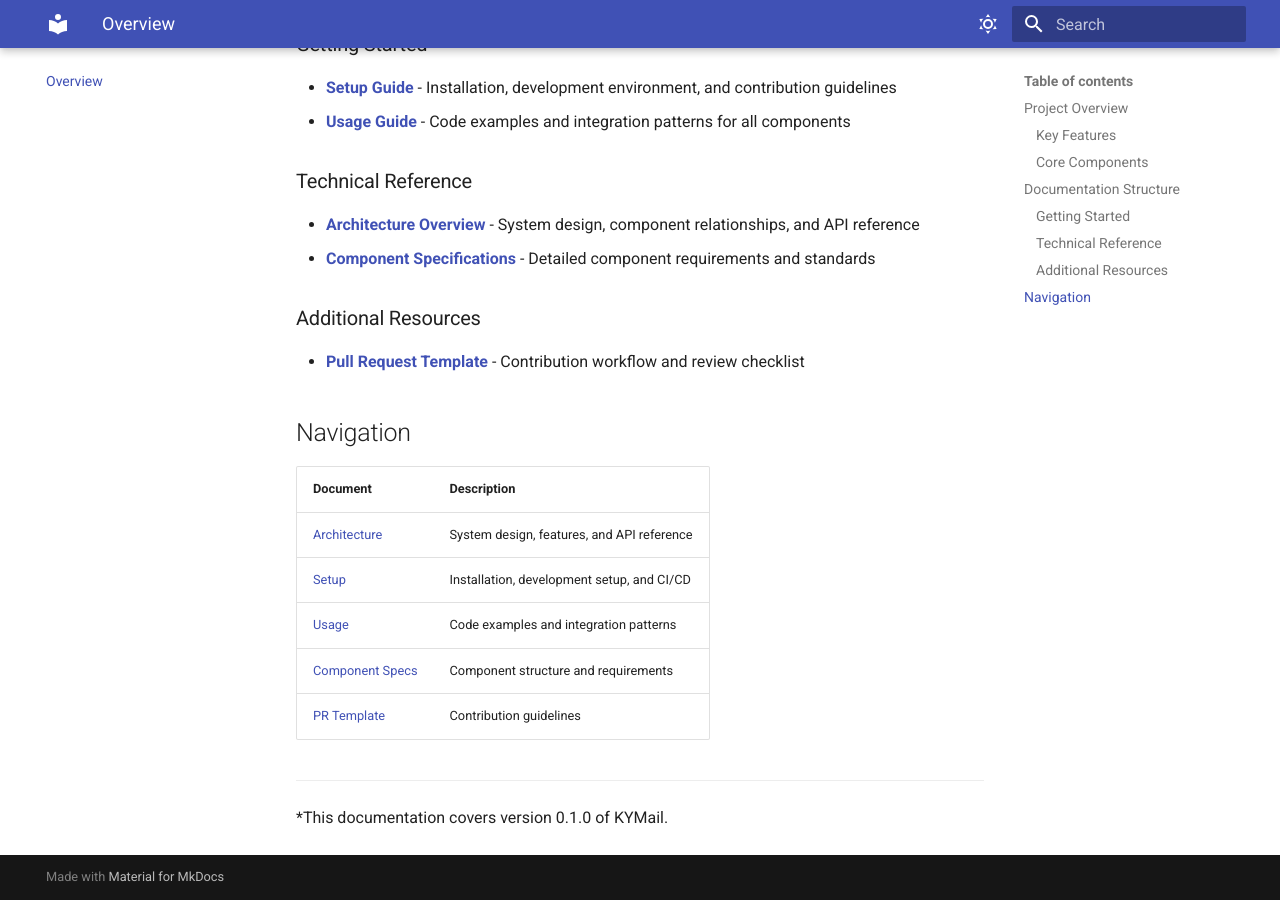
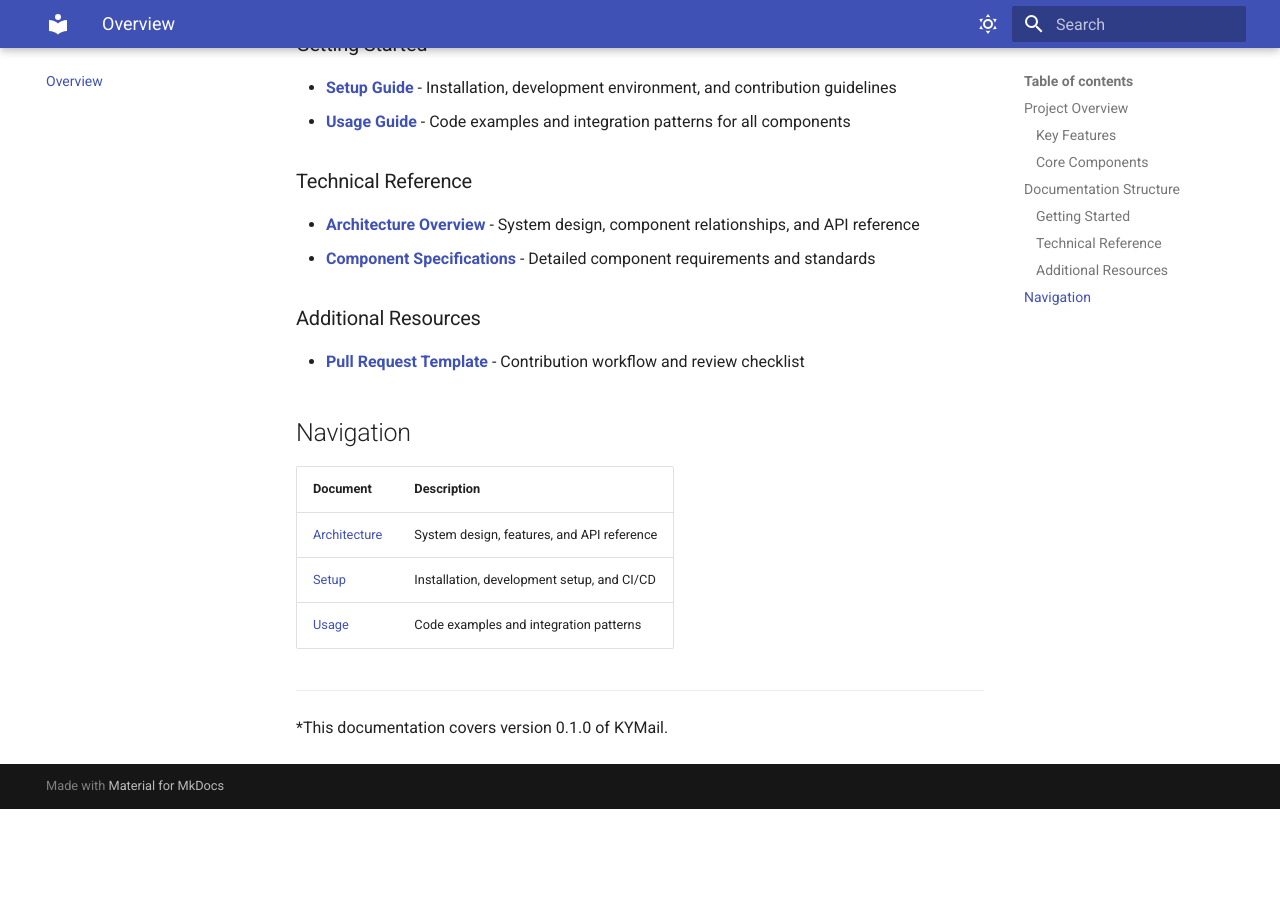
Before and after one commit to amoghkr1shna/ak12141-Email-Client, an MkDocs documentation site: the page built from docs/index.md, in a window 1280 px wide and 900 px high, scrolled down 1010 px. Built offline with MkDocs 1.6.1 and Material for MkDocs 9.7.7, drawn with Linux system fonts in a browser that asks for light colours; after the commit the page ends 1819 px from its top, so only the background shows below that.

Commit message:
modified index.md

```diff
--- a/docs/index.md
+++ b/docs/index.md
@@ -42,8 +42,7 @@ KYMail is designed around a pipeline flow: **Identity → Ingest → Message →
 | [Architecture](architecture.md) | System design, features, and API reference |
 | [Setup](setup.md) | Installation, development setup, and CI/CD |
 | [Usage](usage.md) | Code examples and integration patterns |
-| [Component Specs](component.md) | Component structure and requirements |
-| [PR Template](pull_request_template.md) | Contribution guidelines |
+
 
 ---
 
```
